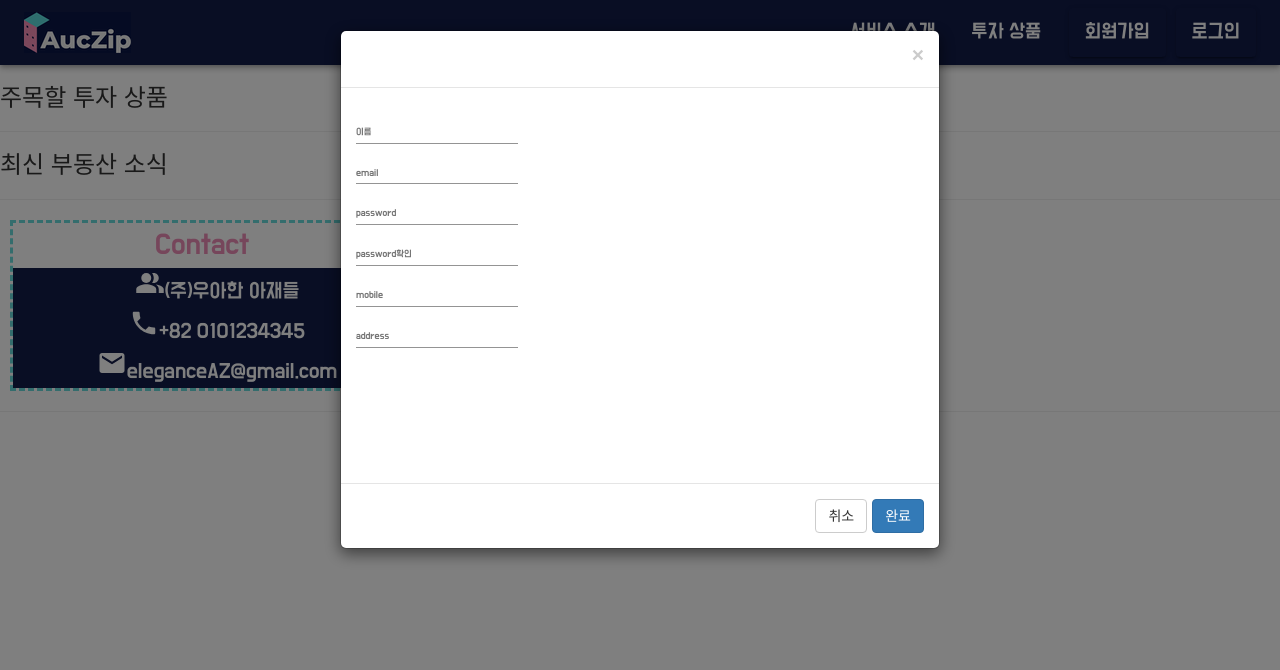
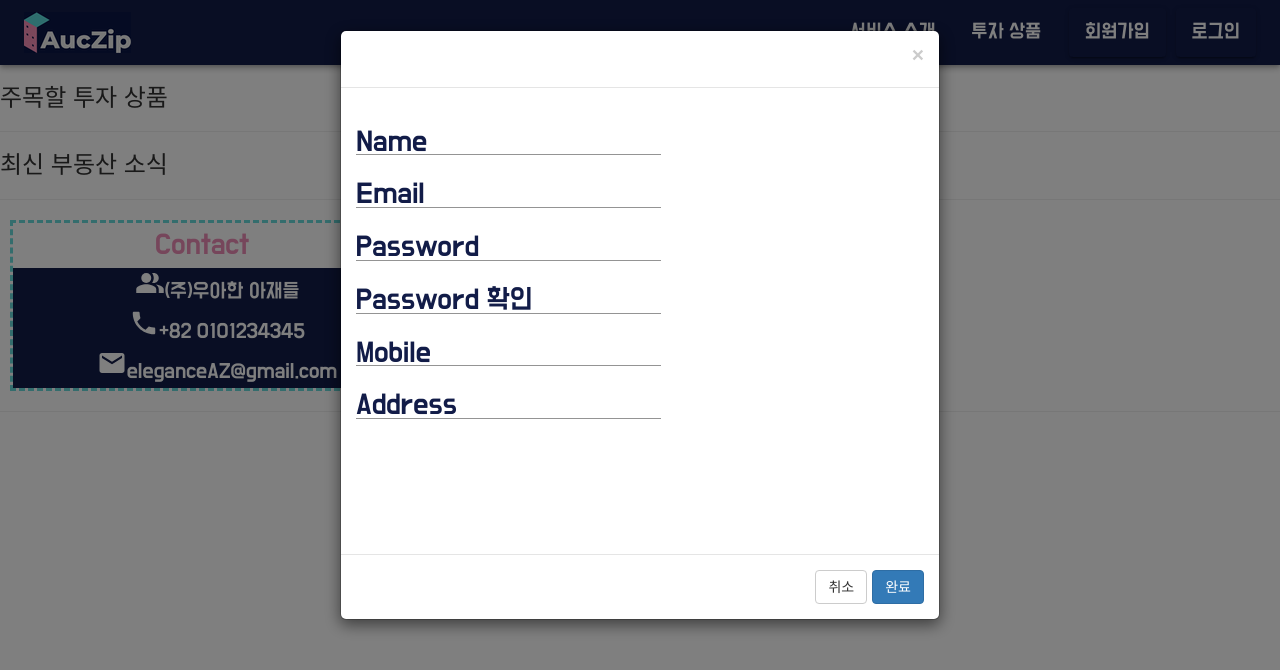
Before and after one commit to geunseok11/AucZipProject, a React (Create React App) app in the folder client/: page / in a window 1280 px wide. Both pictures are taken after a click on the button "회원가입". Shown: the top 670 px of the page. Built offline with nearby package versions, Linux system fonts and the light colour scheme; a web font is replaced by a local one.

Commit message:
sign관련 EDIT textfield 폰트 사이즈 변경

```diff
--- a/client/src/pages/components/Menu/Signin.js
+++ b/client/src/pages/components/Menu/Signin.js
@@ -16,7 +16,6 @@ const useStyles = makeStyles((theme) => ({
       margin: theme.spacing(1),
     },
     //size: "medium",
-    fontSize: "2rem",
   },
   modalDialog: {
     backgroundColor: "#121C48",
@@ -35,9 +34,20 @@ const useStyles = makeStyles((theme) => ({
     fontSize: "2.1rem",
     marginLeft: "1rem",
   },
+  inputRoot: {
+    fontSize: "2rem",
+  },
+  labelRoot: {
+    fontSize: 30,
+    color: "#121C48",
+    "&$labelFocused": {
+      color: "#ED8DB7",
+    },
+  },
+  labelFocused: {},
 }));
 
-const SignIn = () => {
+const SignIn = (props) => {
   const classes = useStyles();
 
   const [userInfo, setUserInfo] = useState({
@@ -109,7 +119,18 @@ const SignIn = () => {
 
               <div class="modal-body">
                 <TextField
-                  label="email"
+                  InputProps={{
+                    classes: {
+                      root: classes.inputRoot,
+                    },
+                  }}
+                  InputLabelProps={{
+                    classes: {
+                      root: classes.labelRoot,
+                      focused: classes.labelFocused,
+                    },
+                  }}
+                  label="Email"
                   type="email"
                   name="email"
                   onChange={handleInputValue("email")}
@@ -117,7 +138,18 @@ const SignIn = () => {
                 <br />
 
                 <TextField
-                  label="id"
+                  InputProps={{
+                    classes: {
+                      root: classes.inputRoot,
+                    },
+                  }}
+                  InputLabelProps={{
+                    classes: {
+                      root: classes.labelRoot,
+                      focused: classes.labelFocused,
+                    },
+                  }}
+                  label="ID"
                   type="text"
                   name="id"
                   onChange={handleInputValue("id")}
@@ -125,7 +157,18 @@ const SignIn = () => {
                 <br />
 
                 <TextField
-                  label="password"
+                  InputProps={{
+                    classes: {
+                      root: classes.inputRoot,
+                    },
+                  }}
+                  InputLabelProps={{
+                    classes: {
+                      root: classes.labelRoot,
+                      focused: classes.labelFocused,
+                    },
+                  }}
+                  label="Password"
                   type="password"
                   name="password"
                   onChange={handleInputValue("password")}
--- a/client/src/pages/components/Menu/Signup.js
+++ b/client/src/pages/components/Menu/Signup.js
@@ -21,9 +21,20 @@ const useStyles = makeStyles((theme) => ({
     fontSize: "2.1rem",
     marginLeft: "2rem",
   },
+  inputRoot: {
+    fontSize: "2rem",
+  },
+  labelRoot: {
+    fontSize: 30,
+    color: "#121C48",
+    "&$labelFocused": {
+      color: "#ED8DB7",
+    },
+  },
+  labelFocused: {},
 }));
 
-const Signup = () => {
+const Signup = (props) => {
   const classes = useStyles();
   // constructor(props) {
   //   super(props);
@@ -98,7 +109,18 @@ const Signup = () => {
                 </div>
                 <div class="modal-body">
                   <TextField
-                    label="이름"
+                    InputProps={{
+                      classes: {
+                        root: classes.inputRoot,
+                      },
+                    }}
+                    InputLabelProps={{
+                      classes: {
+                        root: classes.labelRoot,
+                        focused: classes.labelFocused,
+                      },
+                    }}
+                    label="Name"
                     type="text"
                     name="username"
                     onChange={handleInputValue("username")}
@@ -106,7 +128,18 @@ const Signup = () => {
                   <br />
 
                   <TextField
-                    label="email"
+                    InputProps={{
+                      classes: {
+                        root: classes.inputRoot,
+                      },
+                    }}
+                    InputLabelProps={{
+                      classes: {
+                        root: classes.labelRoot,
+                        focused: classes.labelFocused,
+                      },
+                    }}
+                    label="Email"
                     type="email"
                     name="email"
                     onChange={handleInputValue("email")}
@@ -114,7 +147,18 @@ const Signup = () => {
                   <br />
 
                   <TextField
-                    label="password"
+                    InputProps={{
+                      classes: {
+                        root: classes.inputRoot,
+                      },
+                    }}
+                    InputLabelProps={{
+                      classes: {
+                        root: classes.labelRoot,
+                        focused: classes.labelFocused,
+                      },
+                    }}
+                    label="Password"
                     type="password"
                     name="password"
                     onChange={handleInputValue("password")}
@@ -122,7 +166,18 @@ const Signup = () => {
                   <br />
 
                   <TextField
-                    label="password확인"
+                    InputProps={{
+                      classes: {
+                        root: classes.inputRoot,
+                      },
+                    }}
+                    InputLabelProps={{
+                      classes: {
+                        root: classes.labelRoot,
+                        focused: classes.labelFocused,
+                      },
+                    }}
+                    label="Password 확인"
                     type="password"
                     name="password"
                     onChange={handleInputValue("password")}
@@ -130,7 +185,18 @@ const Signup = () => {
                   <br />
 
                   <TextField
-                    label="mobile"
+                    InputProps={{
+                      classes: {
+                        root: classes.inputRoot,
+                      },
+                    }}
+                    InputLabelProps={{
+                      classes: {
+                        root: classes.labelRoot,
+                        focused: classes.labelFocused,
+                      },
+                    }}
+                    label="Mobile"
                     type="text"
                     name="mobile"
                     onChange={handleInputValue("mobile")}
@@ -138,7 +204,18 @@ const Signup = () => {
                   <br />
 
                   <TextField
-                    label="address"
+                    InputProps={{
+                      classes: {
+                        root: classes.inputRoot,
+                      },
+                    }}
+                    InputLabelProps={{
+                      classes: {
+                        root: classes.labelRoot,
+                        focused: classes.labelFocused,
+                      },
+                    }}
+                    label="Address"
                     type="text"
                     name="address"
                     onChange={handleInputValue("address")}
```
